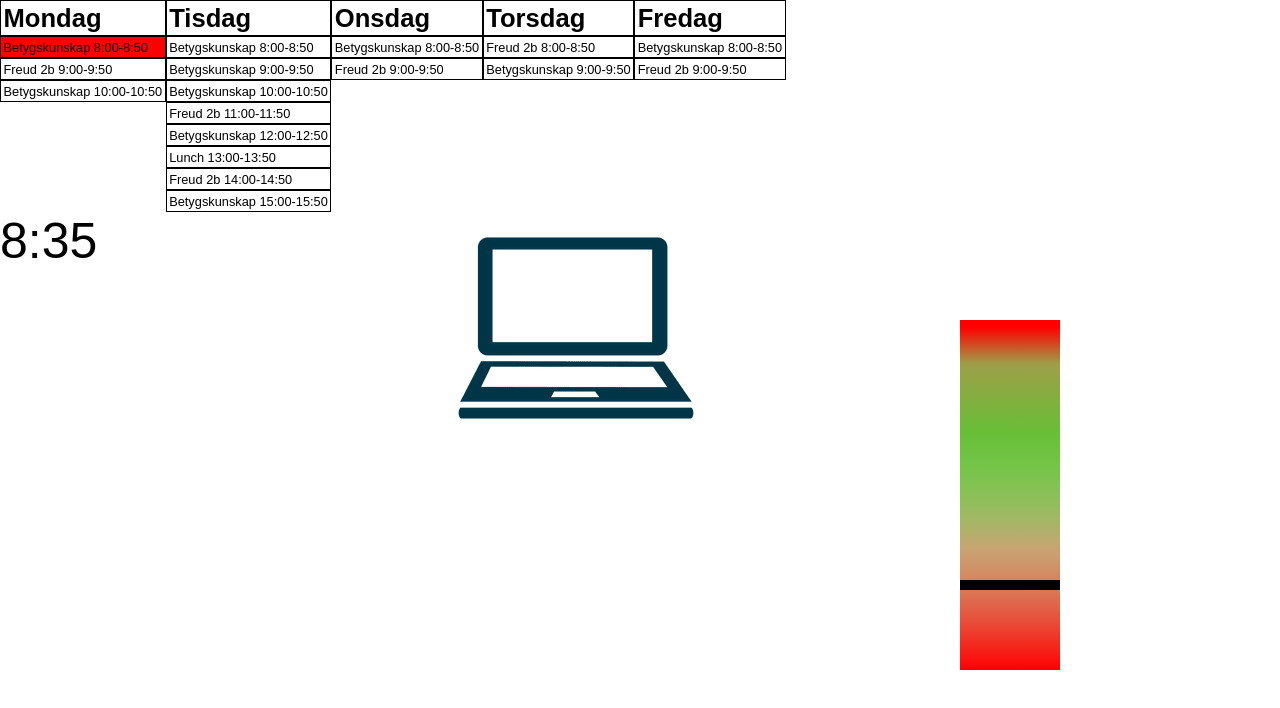
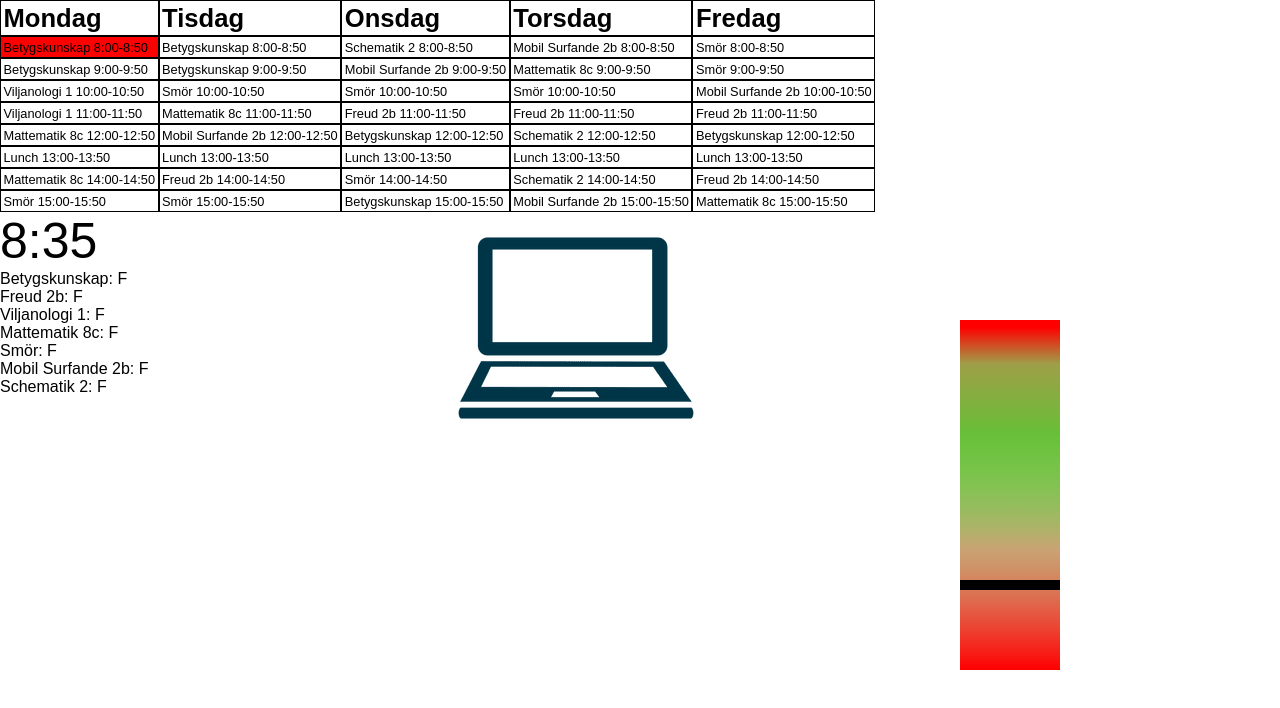
Before and after one commit to EmilS2019/GymnasieSim, a plain HTML site: page index.html in a window 1280 px wide. Drawn offline with Linux system fonts and the light colour scheme.

Commit message:
Added longer schedule

```diff
--- a/Schedule.js
+++ b/Schedule.js
@@ -46,7 +46,7 @@ export default class Schedule {
 					<div class="Schedule-Day" id="${this.Days[i]}">
 						<h1>${this.Days[i]}</h1>
 
-				${day.map((subject, j) => `<div id="${this.Days[i]}-${this.formatTime(j)}" value="hiii:-">
+				${day.map((subject, j) => `<div id="${this.Days[i]}-${this.formatTime(j)}">
 									${subject.name}
 									${this.formatTime(j)}
 									</div>`)
--- a/index.js
+++ b/index.js
@@ -2,6 +2,7 @@ import Rescalor from './Rescalor.js'
 import Schedule, { Subject } from './Schedule.js'
 import Time from './Time.js'
 import LetterBox from './LetterBox.js'
+
 
 //Set up clock and start time
 const time = new Time();
@@ -22,11 +23,14 @@ const time = new Time();
 	const bar = new Rescalor(1, 1.3, '.bar')
 
 	document.body.onkeyup = e => {
-		computer.rescale(0.2)
-		barLine.retranslate(-5)
-		bar.rescale(0.01)
-		const lett = new LetterBox(e.key, ".letterBoxes")
-		lett.render()
+		console.log(schedule.currentSubject)
+		if (schedule.currentSubject !== document.createElement("div")) {
+			computer.rescale(0.2)
+			barLine.retranslate(-5)
+			bar.rescale(0.01)
+			const lett = new LetterBox(e.key, ".letterBoxes")
+			lett.render()
+		}
 	}
 	setInterval(() => {
 		computer.rescale(-0.1)
@@ -36,22 +40,30 @@ const time = new Time();
 }());
 
 //Sets up the Schedule
+const bk = new Subject("Betygskunskap")
+const fr = new Subject("Freud 2b")
+const ln = new Subject("Lunch")
+const vo = new Subject("Viljanologi 1")
+const ma = new Subject("Mattematik 8c")
+const sm = new Subject("Smör")
+const mo = new Subject("Mobil Surfande 2b")
+const sc = new Subject("Schematik 2");
+
+const schedule = new Schedule([
+	[bk, bk, vo, vo, ma, ln, ma, sm],
+	[bk, bk, sm, ma, mo, ln, fr, sm],
+	[sc, mo, sm, fr, bk, ln, sm, bk],
+	[mo, ma, sm, fr, sc, ln, sc, mo],
+	[sm, sm, mo, fr, bk, ln, fr, ma],
+]);
 
 (function () {
 	const domSchedule = document.querySelector('.schedule')
 
-	var bk = new Subject("Betygskunskap")
-	var fr = new Subject("Freud 2b")
-	var ln = new Subject("Lunch");
+
 
 	//For example: [["hi", "hi2"], ["hi"]] would mean two on monday and one on Tuesday
-	var schedule = new Schedule([
-		[bk, fr, bk],
-		[bk, bk, bk, fr, bk, ln, fr, bk],
-		[bk, fr],
-		[fr, bk],
-		[bk, fr]
-	])
+
 
 	domSchedule.innerHTML = schedule.render()
 
@@ -67,7 +79,12 @@ const time = new Time();
 		const gradeList = document.querySelector(".gradeList")
 		gradeList.innerHTML = `
 		<p>${bk.name}: ${bk.returnGrade()}</p>
-		<p>${fr.name}: ${fr.returnGrade()}</p>`
+		<p>${fr.name}: ${fr.returnGrade()}</p>
+		<p>${vo.name}: ${vo.returnGrade()}</p>
+		<p>${ma.name}: ${ma.returnGrade()}</p>
+		<p>${sm.name}: ${sm.returnGrade()}</p>
+		<p>${mo.name}: ${mo.returnGrade()}</p>
+		<p>${sc.name}: ${sc.returnGrade()}</p>`
 	}
 
 	renderGradeList(bk, fr)
```
Also changed, not shown: index.html (+0 -1 lines).
